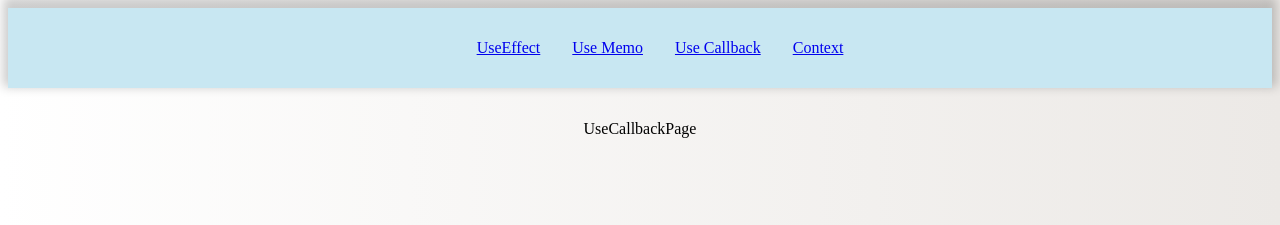
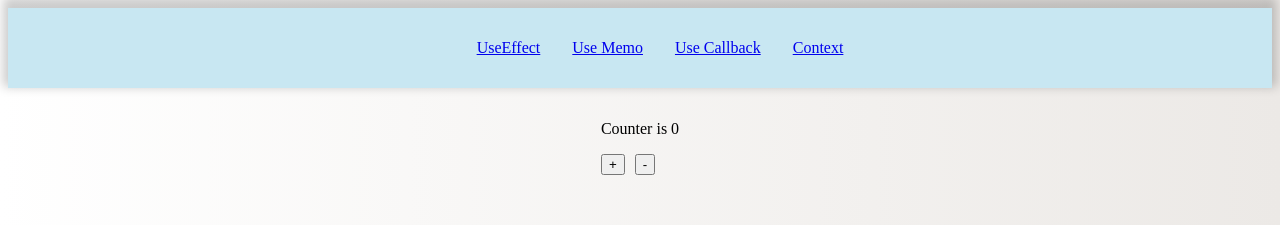
Before and after one commit to jorgejimenez98/simple-react-core-test, a React (Vite) app: page /use-callback in a window 1280 px wide. Shown: the top 225 px of the page. Built offline with nearby package versions, Linux system fonts and the light colour scheme; the HTML template or start-up script is replaced by a standard one.

Commit message:
feat: added use-callback page

```diff
--- a/src/assets/styles/_globals.scss
+++ b/src/assets/styles/_globals.scss
@@ -64,3 +64,9 @@ button {
     flex-direction: column;
     gap: 1rem;
 }
+
+.btns {
+    display: flex;
+    flex-direction: row;
+    gap: 10px;
+}
--- a/src/components/UseCallbackPage.tsx
+++ b/src/components/UseCallbackPage.tsx
@@ -1,6 +1,21 @@
+import React, { useState, useCallback } from 'react';
+
 const UseCallbackPage: React.FC = () => {
+  const [counter, setCounter] = useState(0)
+
+  const increment = useCallback(() => setCounter(value => value += 1), [])
+  const decrement = useCallback(() => setCounter(value => value -= 1), [])
+
   return (
-    <div>UseCallbackPage</div>
+    <div className='page'>
+      {/* Text */}
+      <span>Counter is {counter}</span>
+
+      <div className='btns'>
+        <button onClick={increment}>+</button>
+        <button onClick={decrement}>-</button>
+      </div>
+    </div>
   )
 }
 
```
